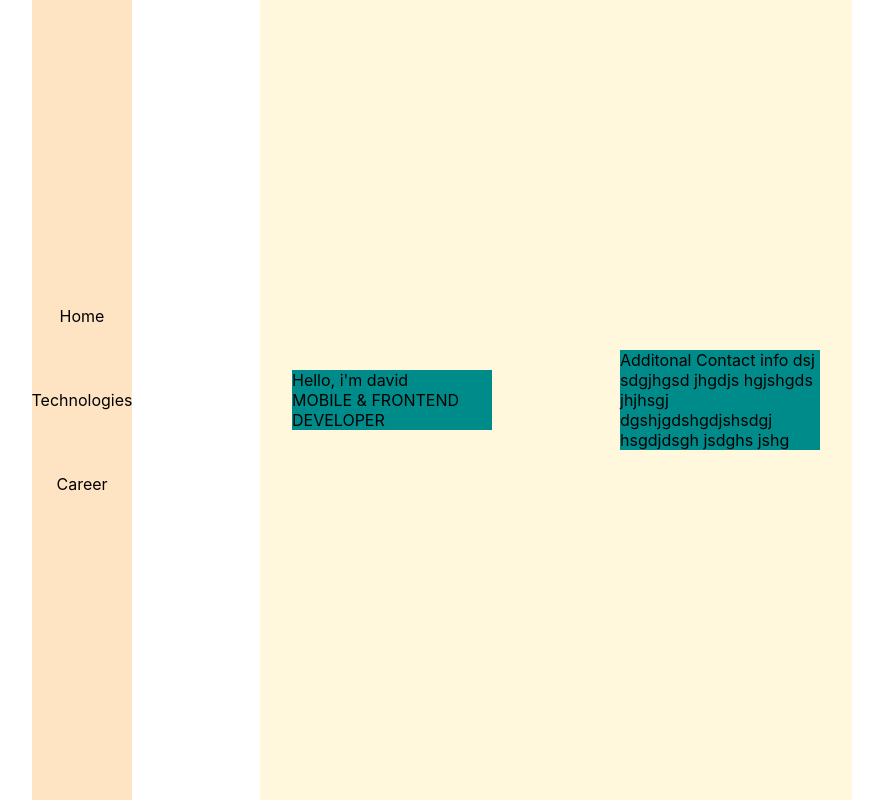
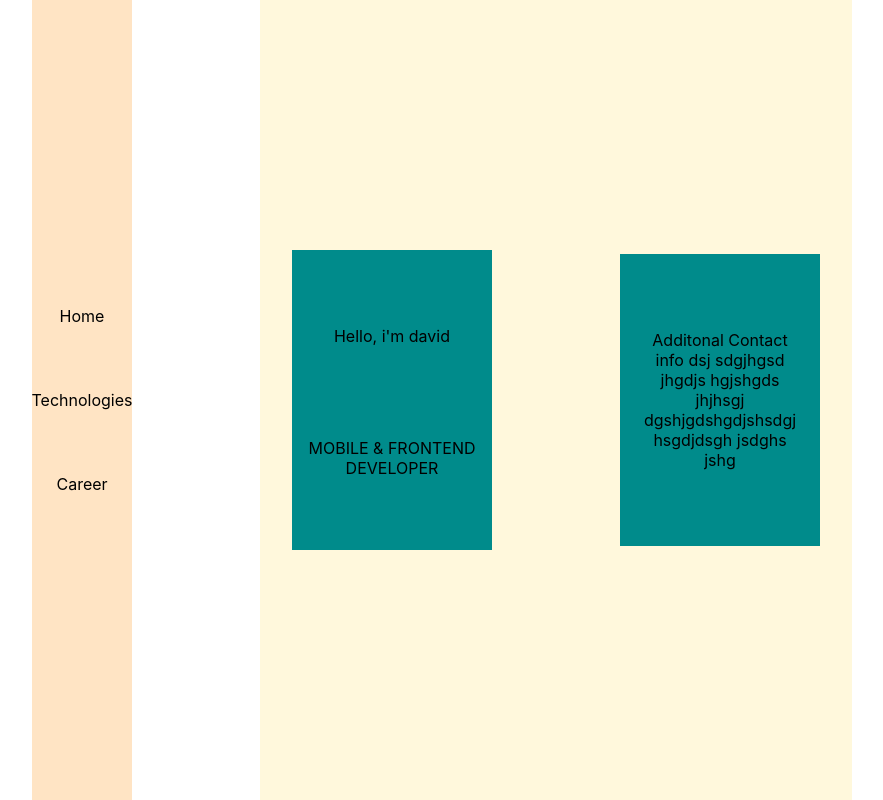
Before and after one commit to hala94/david_h_web, a React (Create React App) app: page / in a window 1280 px wide. Shown: the whole page, without its empty margins (32-915 px from the left). Built offline with nearby package versions, Linux system fonts and the light colour scheme.

Commit message:
Spacer helper

```diff
--- a/src/components/home/index.tsx
+++ b/src/components/home/index.tsx
@@ -1,29 +1,38 @@
 import React from 'react';
 import styles from './styles.module.css';
 import avatar from 'assets/david_avatar.png';
-
+import { Spacer } from 'helpers/spacer';
 import { Avatar } from 'components/avatar';
 
 export function Home() {
 	return (
 		<div className={styles.container}>
-			<div className={styles.spacer}></div>
+			<Spacer left="5vw"></Spacer>
 			<div className={styles.navBar}>
 				<div className={styles.navBarItem}>Home</div>
 				<div className={styles.navBarItem}>Technologies</div>
 				<div className={styles.navBarItem}>Career</div>
 			</div>
-            <div className={styles.spacer2}></div>
+			<Spacer left="10vw"></Spacer>
 			<div className={styles.main_content_container}>
 				<div className={styles.content_item}>
-                    <div>Hello, i'm david</div>
-                    <div>MOBILE & FRONTEND DEVELOPER</div>
-
-                </div>
+					<Spacer top="30%"></Spacer>
+					<p>Hello, i'm david</p>
+					<Spacer top="30%"></Spacer>
+					<p>MOBILE & FRONTEND DEVELOPER</p>
+					<Spacer top="40%"></Spacer>
+				</div>
 				<div className={styles.content_item}>
-                    <Avatar imageSrc={avatar}></Avatar>
-                </div>
-				<div className={styles.content_item}>Additonal Contact info dsj sdgjhgsd jhgdjs hgjshgds jhjhsgj dgshjgdshgdjshsdgj hsgdjdsgh jsdghs jshg</div>
+					<Avatar imageSrc={avatar}></Avatar>
+				</div>
+				<div className={styles.content_item}>
+					<Spacer top="30%" bottom="30%" left="10%" right="10%">
+						<p>
+							Additonal Contact info dsj sdgjhgsd jhgdjs hgjshgds jhjhsgj
+							dgshjgdshgdjshsdgj hsgdjdsgh jsdghs jshg
+						</p>
+					</Spacer>
+				</div>
 			</div>
 		</div>
 	);
--- a/src/components/home/styles.module.css
+++ b/src/components/home/styles.module.css
@@ -26,18 +26,11 @@
     padding: 32px;
 }
 
-.spacer {
-    padding-left: 5vw;
-}
-
-.spacer2 {
-    padding-left: 10vw;
-}
-
 .content_item {
     margin: 32px;
-    flex-shrink: 1;
+    flex-shrink: 0;
     max-height: 300px;
     max-width: 200px;
     background-color: darkcyan;
+    text-align: center;
 }
--- /dev/null
+++ b/src/helpers/spacer/index.tsx
@@ -0,0 +1,21 @@
+import React, { CSSProperties } from 'react';
+
+export const Spacer = ({
+	left,
+	right,
+	top,
+	bottom,
+	children,
+}: {
+	[x: string]: any;
+}) => {
+	const spacerStyle: CSSProperties = {
+		overflow: 'hidden',
+		paddingLeft: left,
+		paddingRight: right,
+		paddingTop: top,
+		paddingBottom: bottom,
+	};
+
+	return <div style={spacerStyle}>{children}</div>;
+};
```
